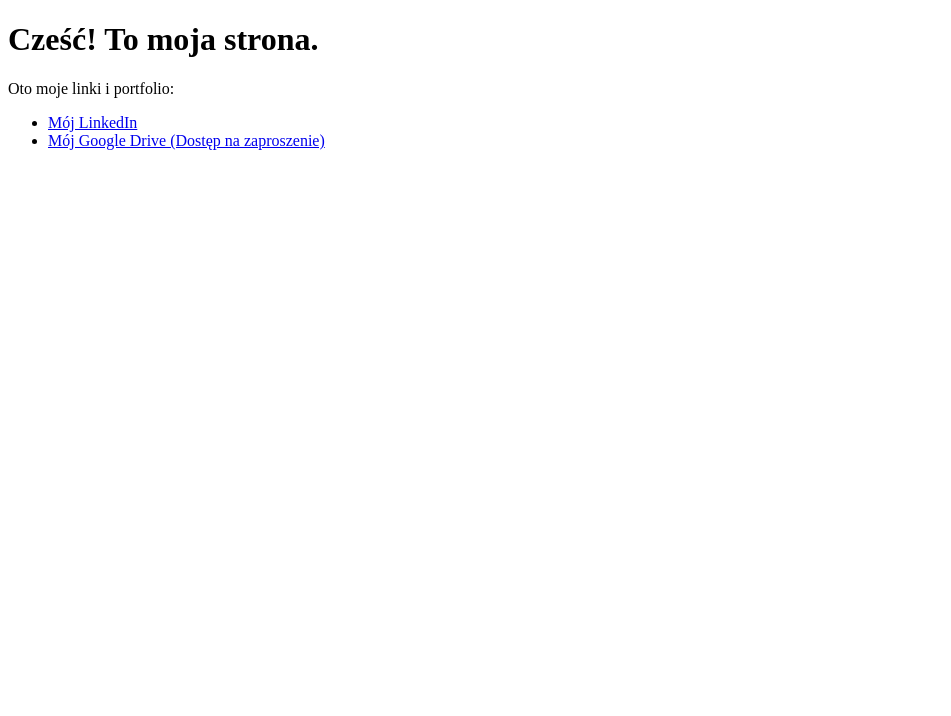
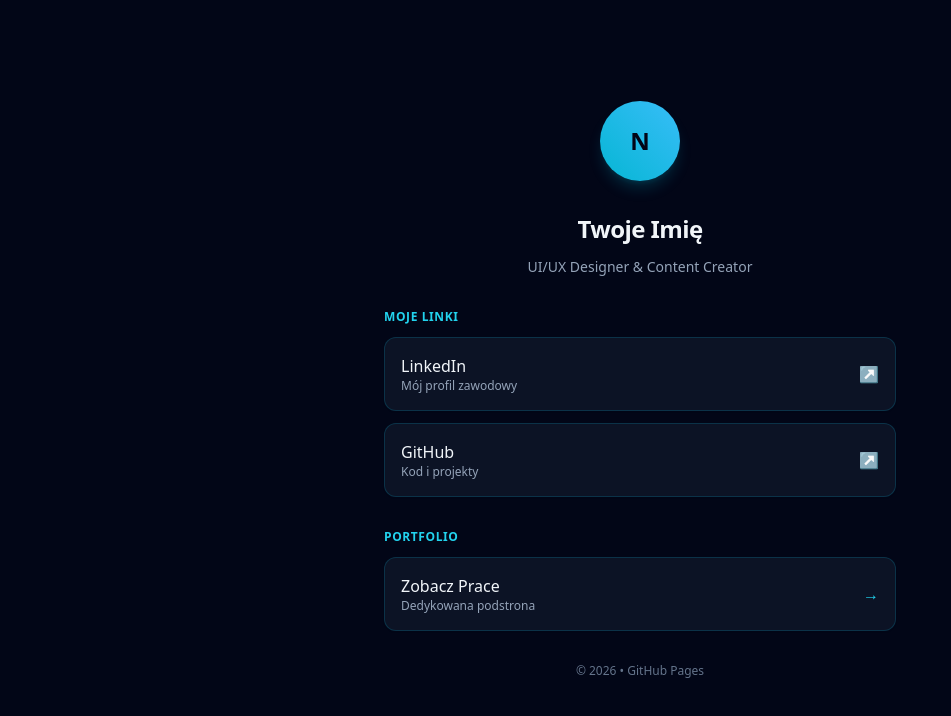
Before and after one commit to J4ckobs/j4ckobs.github.io, a plain HTML site: page index.html in a window 1280 px wide. Shown: the whole page, without its empty margins (0-951 px from the left). Drawn offline with nearby package versions, Linux system fonts and the light colour scheme.

Commit message:
Update index.html
Updated page look

```diff
--- a/index.html
+++ b/index.html
@@ -2,14 +2,50 @@
 <html lang="pl">
 <head>
     <meta charset="UTF-8">
-    <title>Moja Strona i Hub Linków</title>
+    <meta name="viewport" content="width=device-width, initial-scale=1.0">
+    <title>Hub & Portfolio</title>
+    <script src="https://cdn.tailwindcss.com"></script>
 </head>
-<body>
-    <h1>Cześć! To moja strona.</h1>
-    <p>Oto moje linki i portfolio:</p>
-    <ul>
-        <li><a href="https://linkedin.com">Mój LinkedIn</a></li>
-        <li><a href="https://drive.google.com">Mój Google Drive (Dostęp na zaproszenie)</a></li>
-    </ul>
+<body class="bg-slate-950 text-slate-100 min-h-screen flex items-center justify-center p-4">
+    <div class="w-full max-width-md max-w-lg space-y-8 my-8">
+        <header class="text-center space-y-3">
+            <div class="w-20 h-20 bg-gradient-to-tr from-cyan-500 to-sky-400 rounded-full flex items-center justify-center font-bold text-2xl text-slate-950 mx-auto shadow-lg shadow-cyan-500/20 animate-bounce">
+                N
+            </div>
+            <h1 class="text-2xl font-bold tracking-tight">Twoje Imię</h1>
+            <p class="text-slate-400 text-sm">UI/UX Designer & Content Creator</p>
+        </header>
+        <section class="space-y-3">
+            <h2 class="text-xs uppercase font-semibold text-cyan-400 tracking-wider">Moje Linki</h2>
+            <a href="https://linkedin.com" target="_blank" class="flex items-center justify-between p-4 bg-slate-900/80 border border-cyan-500/20 rounded-xl hover:border-cyan-400 hover:bg-slate-900 transition-all duration-300 group shadow-sm hover:-translate-y-0.5">
+                <div>
+                    <div class="font-medium">LinkedIn</div>
+                    <div class="text-xs text-slate-400">Mój profil zawodowy</div>
+                </div>
+                <span class="text-cyan-400 group-hover:translate-x-1 transition-transform">↗</span>
+            </a>
+
+            <a href="https://github.com" target="_blank" class="flex items-center justify-between p-4 bg-slate-900/80 border border-cyan-500/20 rounded-xl hover:border-cyan-400 hover:bg-slate-900 transition-all duration-300 group shadow-sm hover:-translate-y-0.5">
+                <div>
+                    <div class="font-medium">GitHub</div>
+                    <div class="text-xs text-slate-400">Kod i projekty</div>
+                </div>
+                <span class="text-cyan-400 group-hover:translate-x-1 transition-transform">↗</span>
+            </a>
+        </section>
+        <section class="space-y-3">
+            <h2 class="text-xs uppercase font-semibold text-cyan-400 tracking-wider">Portfolio</h2>
+            <a href="portfolio.html" class="flex items-center justify-between p-4 bg-slate-900/80 border border-cyan-500/20 rounded-xl hover:border-cyan-400 hover:bg-slate-900 transition-all duration-300 group shadow-sm hover:-translate-y-0.5">
+                <div>
+                    <div class="font-medium">Zobacz Prace</div>
+                    <div class="text-xs text-slate-400">Dedykowana podstrona</div>
+                </div>
+                <span class="text-cyan-400 group-hover:translate-x-1 transition-transform">→</span>
+            </a>
+        </section>
+        <footer class="text-center text-xs text-slate-500">
+            © 2026 • GitHub Pages
+        </footer>
+    </div>
 </body>
 </html>
```
